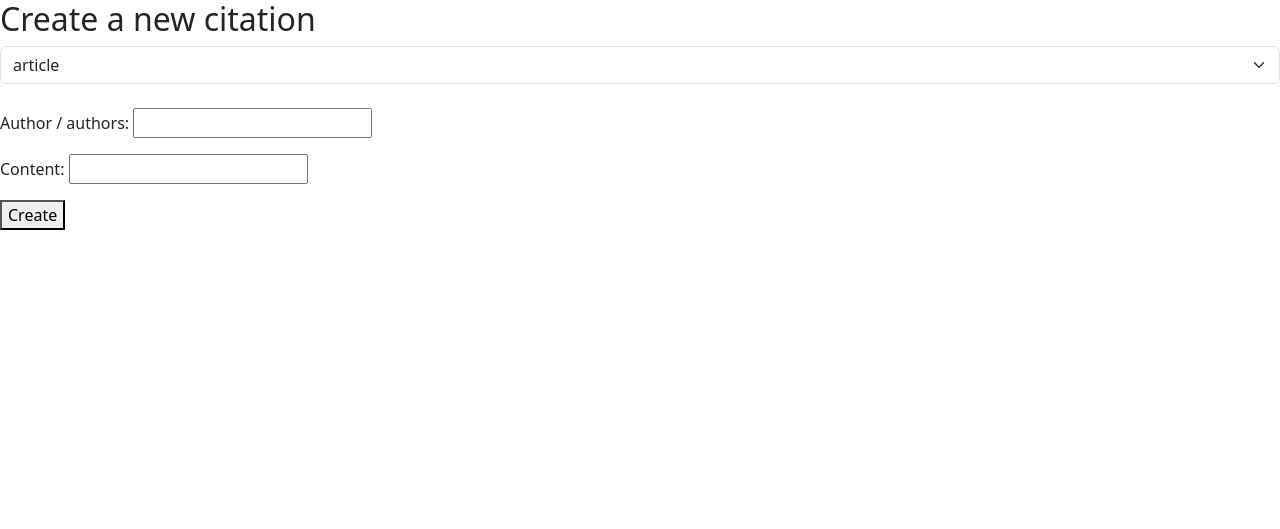
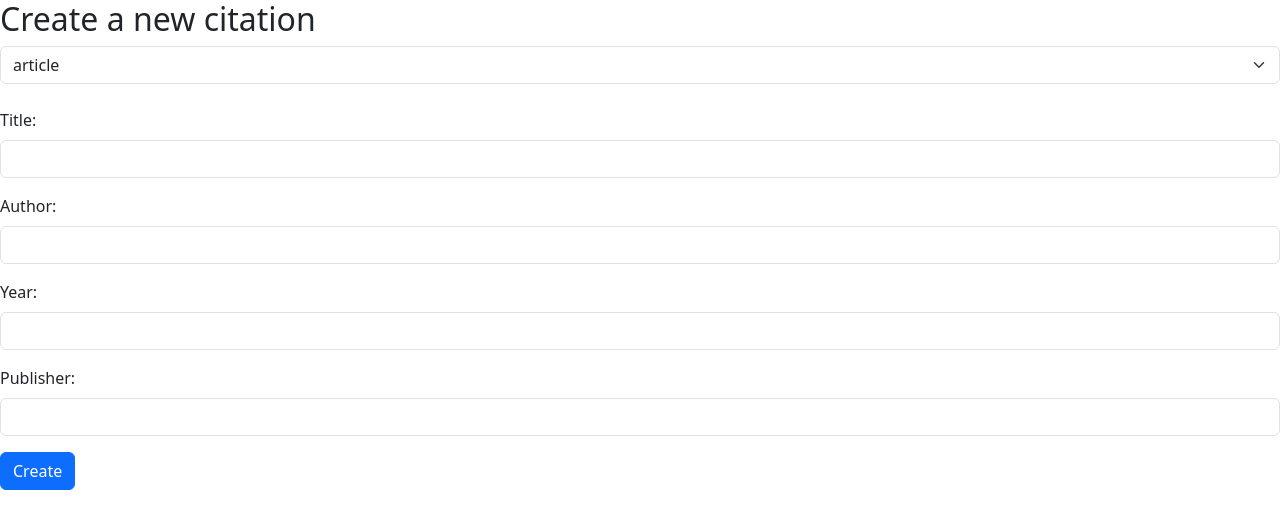
Before and after one commit to tkontt/SmartCite, a Flask app: page /new_citation in a window 1280 px wide. Shown: the top 529 px of the page. Run offline with Flask 3, Linux system fonts and the light colour scheme.

Commit message:
Lomakkeen kenttien parantelu

```diff
--- a/src/app.py
+++ b/src/app.py
@@ -20,12 +20,14 @@ def new():
 @app.route("/create_citation", methods=["POST"])
 def citation_creation():
     citation_type = request.form.get("citation_type")
-    content = request.form.get("content")
-    author = request.form.get("author/s")
+    title = request.form.get("title")
+    author = request.form.get("author")
+    year = request.form.get("year")
+    publisher = request.form.get("publisher")
 
     try:
         # tämä ei vielä tehty
-        # create_citation(citation_type, author, content)
+        # create_citation(citation_type, title, author, year, publisher)
 
         validate_todo(content)
         create_todo(content)
--- a/src/templates/new_citation.html
+++ b/src/templates/new_citation.html
@@ -27,16 +27,23 @@ Create a new citation
   </select>
 
   <br>
-  <label for="author/s">Author / authors:</label>
-  <input type="text" name="author/s">
-  <p></p>
-  <label for="content">Content:</label>
-  <input type="text" name="content">
-  <br>
-  <p></p>
-  <button type="submit">
-    Create
-  </button>
+  <div class="mb-3">
+    <label for="title" class="form-label">Title:</label>
+    <input type="text" class="form-control" name="title">
+  </div>
+  <div class="mb-3">
+    <label for="author" class="form-label">Author:</label>
+    <input type="text" class="form-control" name="author">
+  </div>
+  <div class="mb-3">
+    <label for="year" class="form-label">Year:</label>
+    <input type="text" class="form-control" name="year">
+  </div>
+  <div class="mb-3">
+    <label for="publisher" class="form-label">Publisher:</label>
+    <input type="text" class="form-control" name="publisher">
+  </div>
+  <button type="submit" class="btn btn-primary">Create</button>
 </form>
 
 {% endblock %}
```
